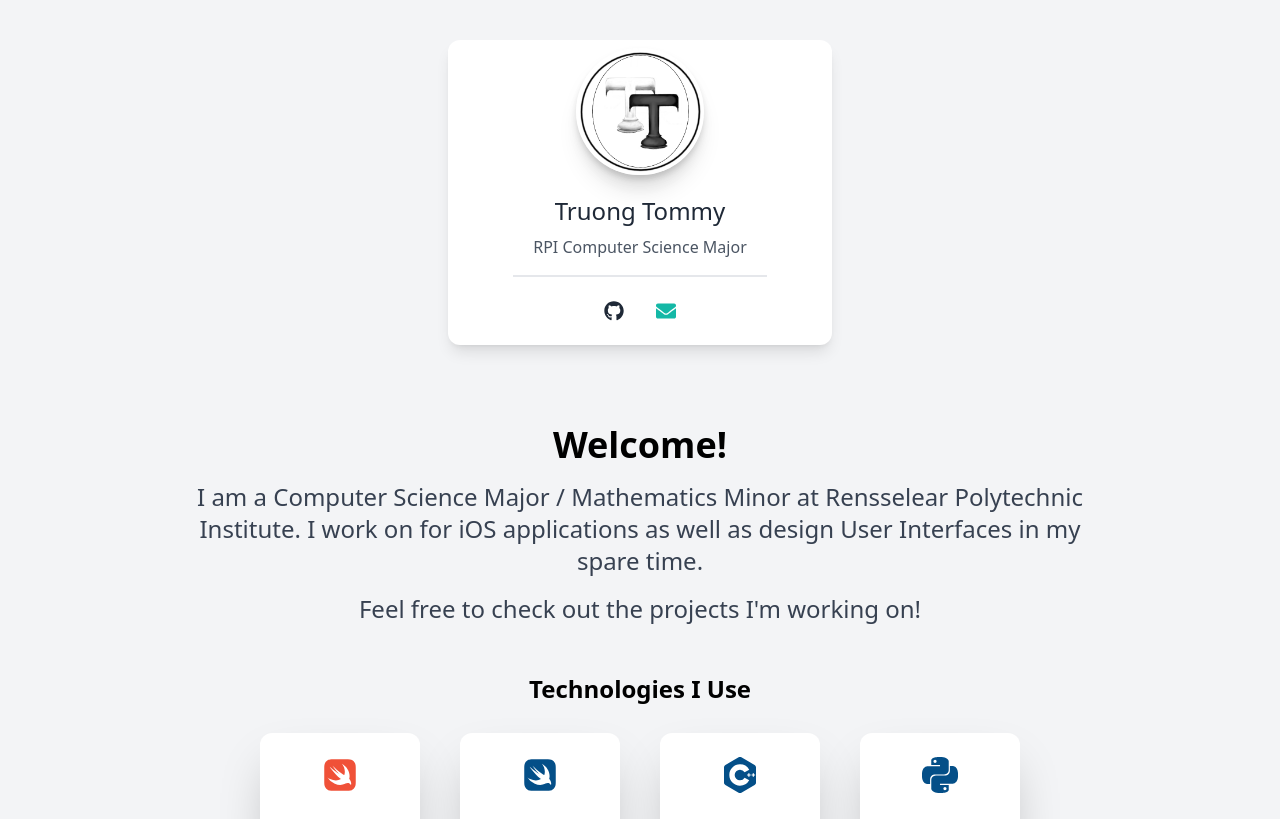
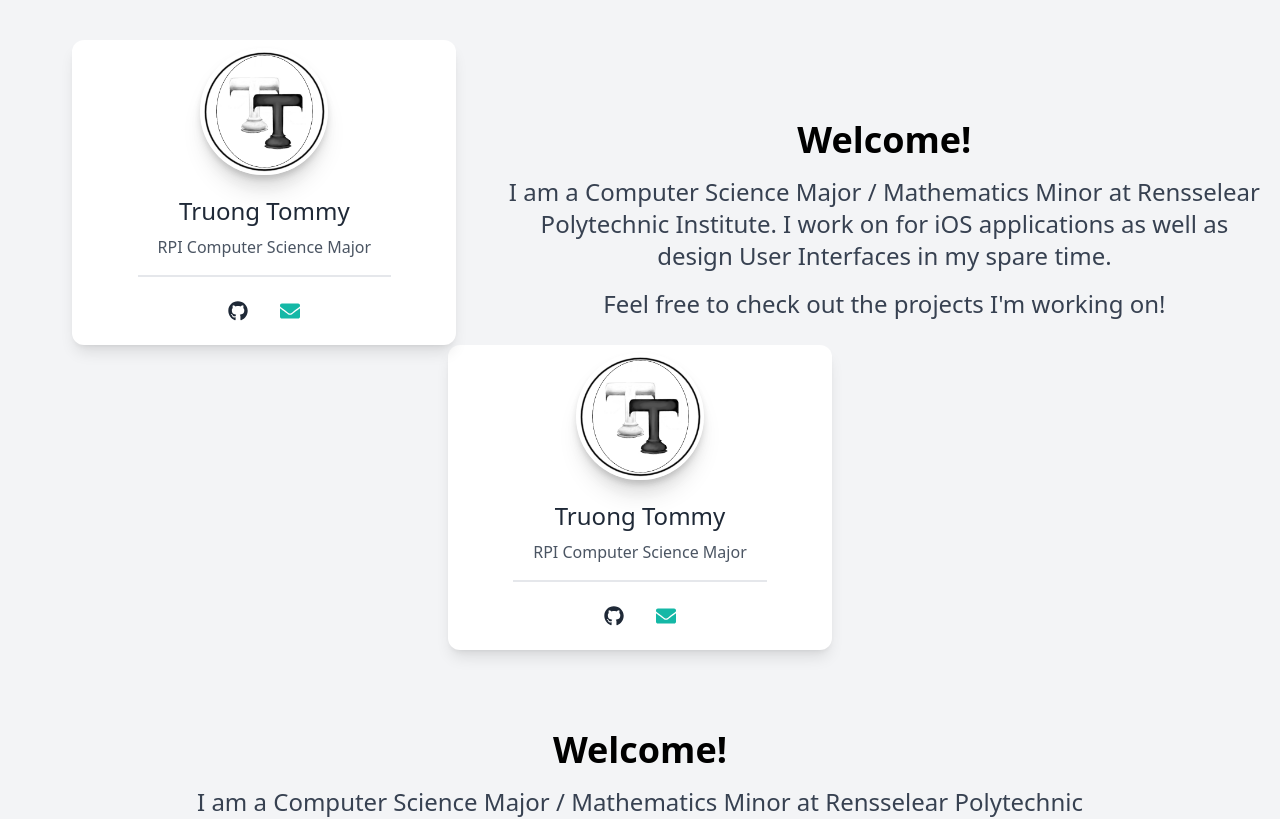
Before and after one commit to tommytrg297/MyWebsite, a React (Create React App) app: page / in a window 1280 px wide. Shown: the top 819 px of the page. Built offline with nearby package versions, Linux system fonts and the light colour scheme.

Commit message:
Changed title

```diff
--- a/public/index.html
+++ b/public/index.html
@@ -24,7 +24,7 @@
       work correctly both with client-side routing and a non-root public URL.
       Learn how to configure a non-root public URL by running `npm run build`.
     -->
-    <title>React App</title>
+    <title>Truong Tommy</title>
   </head>
   <body>
     <noscript>You need to enable JavaScript to run this app.</noscript>
--- a/src/App.js
+++ b/src/App.js
@@ -13,10 +13,15 @@ import Skills from "./components/Skills"
 function App() {
   return (
     <div className=" min-h-screen py-10 px-3 sm:px-5 bg-gray-100">
+      <div className = "flex align-self: center">
+        <Card />
+        <About />
+      </div>
         <Card />
         <About />
         <Skills />
     </div>
+
   );
 }
 
```
